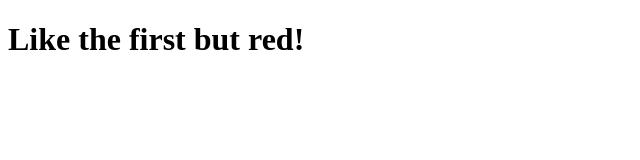
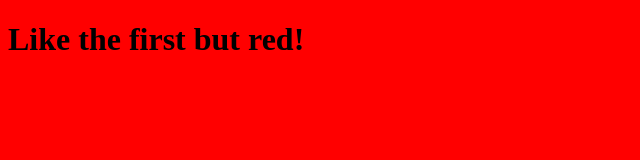
Before and after one commit to blairvansant/github2, a plain HTML site: page index.html in a window 1280 px wide. Shown: the whole page, without its empty margins (0-640 px from the left). Drawn offline with Linux system fonts and the light colour scheme.

Commit message:
added styles

```diff
--- a/index.html
+++ b/index.html
@@ -4,6 +4,7 @@
 	<title></title>
 </head>
 <h1>Like the first but red!</h1>
+<link rel="stylesheet" type="text/css" href="styles.css">
 <body>
 
 </body>
--- /dev/null
+++ b/styles.css
@@ -0,0 +1,4 @@
+body {
+
+	background-color: red;
+}
```
